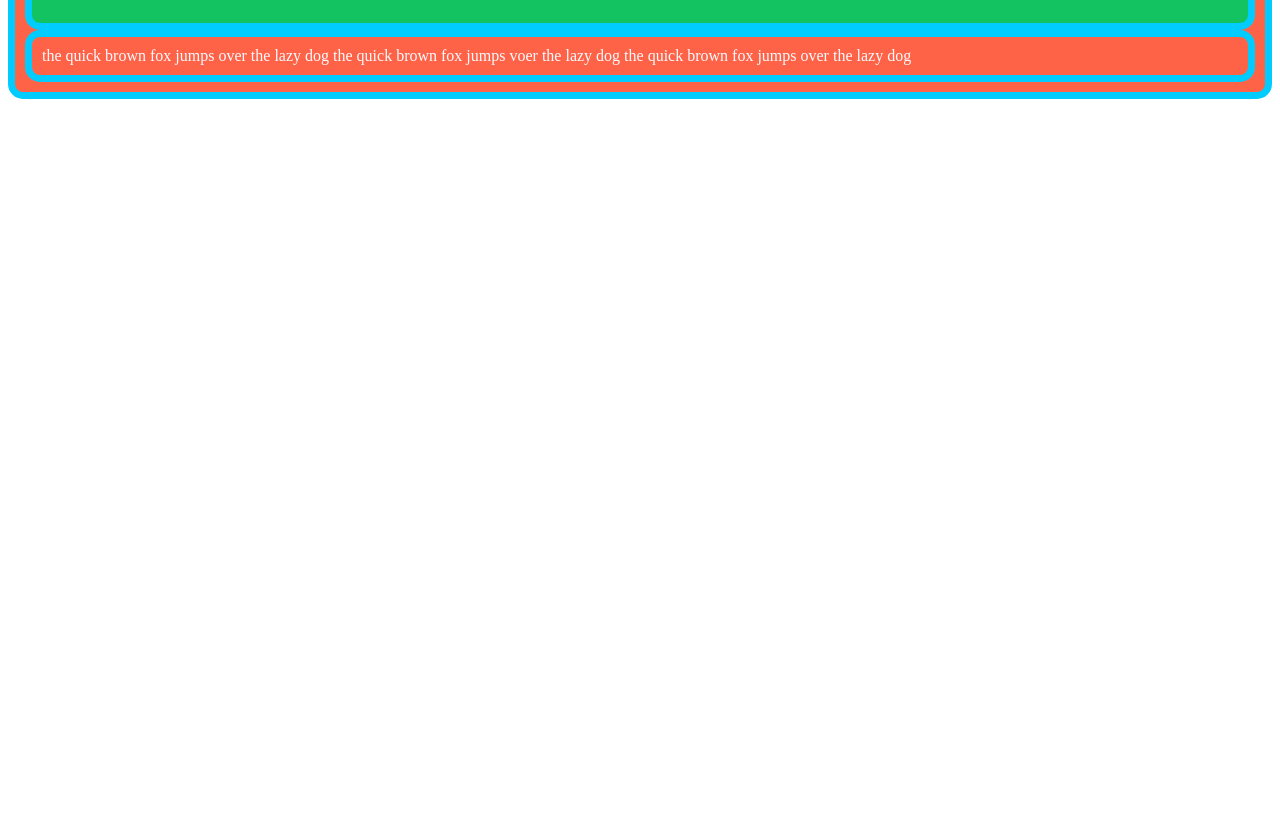
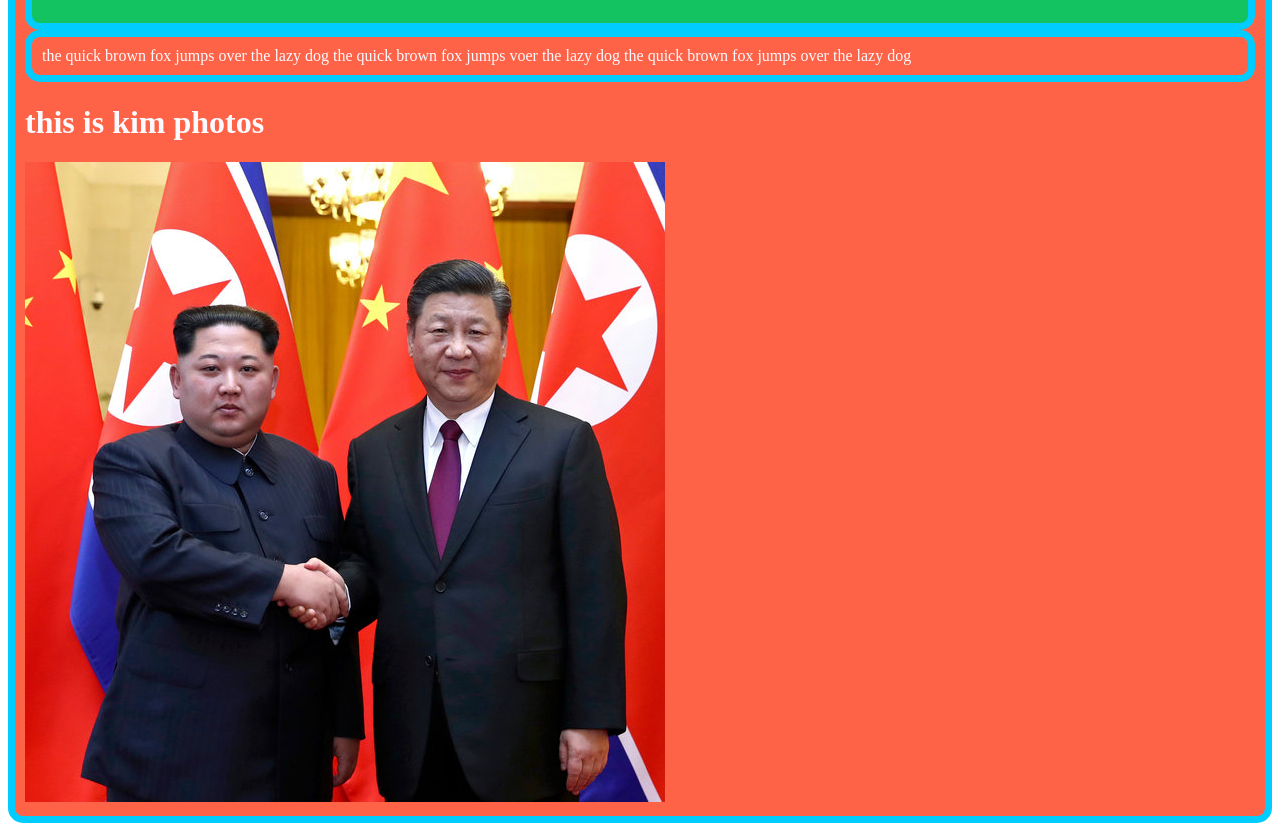
Before and after one commit to RakibHossainCoder/my-simple-website, a plain HTML site: page index.html in a window 1280 px wide. Shown: the part 489-1320 px from the top of the page. Before the commit the page ends 800 px from the top, so only its background shows below. Drawn offline with Linux system fonts and the light colour scheme.

Commit message:
added kim photos

```diff
--- a/index.html
+++ b/index.html
@@ -35,12 +35,15 @@
 
 
 
+
 <div>
     the quick brown fox jumps over the lazy dog
     the quick brown fox jumps voer the lazy dog the quick brown fox jumps over the lazy dog
 </div>
 
+<h1> this is kim photos </h1>
 
+<img src="kim/kim.jpg" alt="this image is comming">
 
 </body>
 </html>
```
Also changed, not shown: kim/kim.jpg (added).
